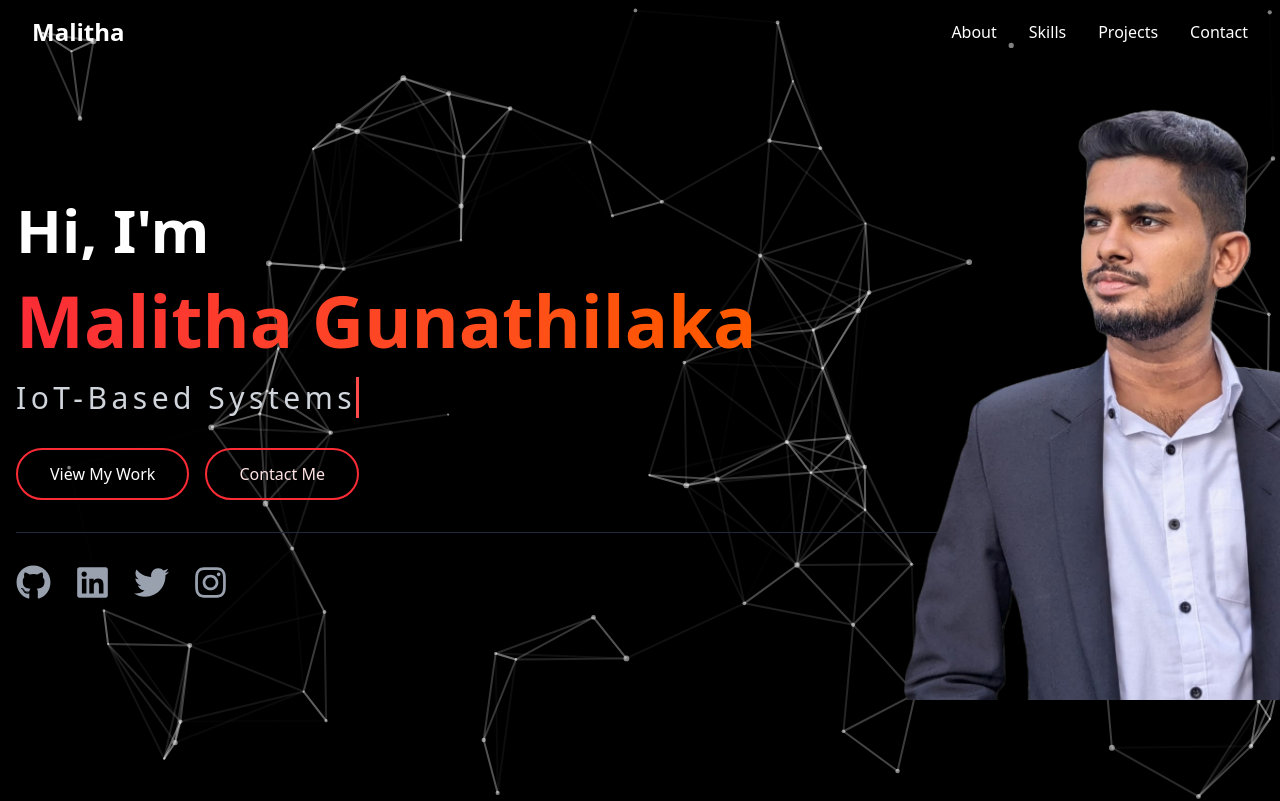
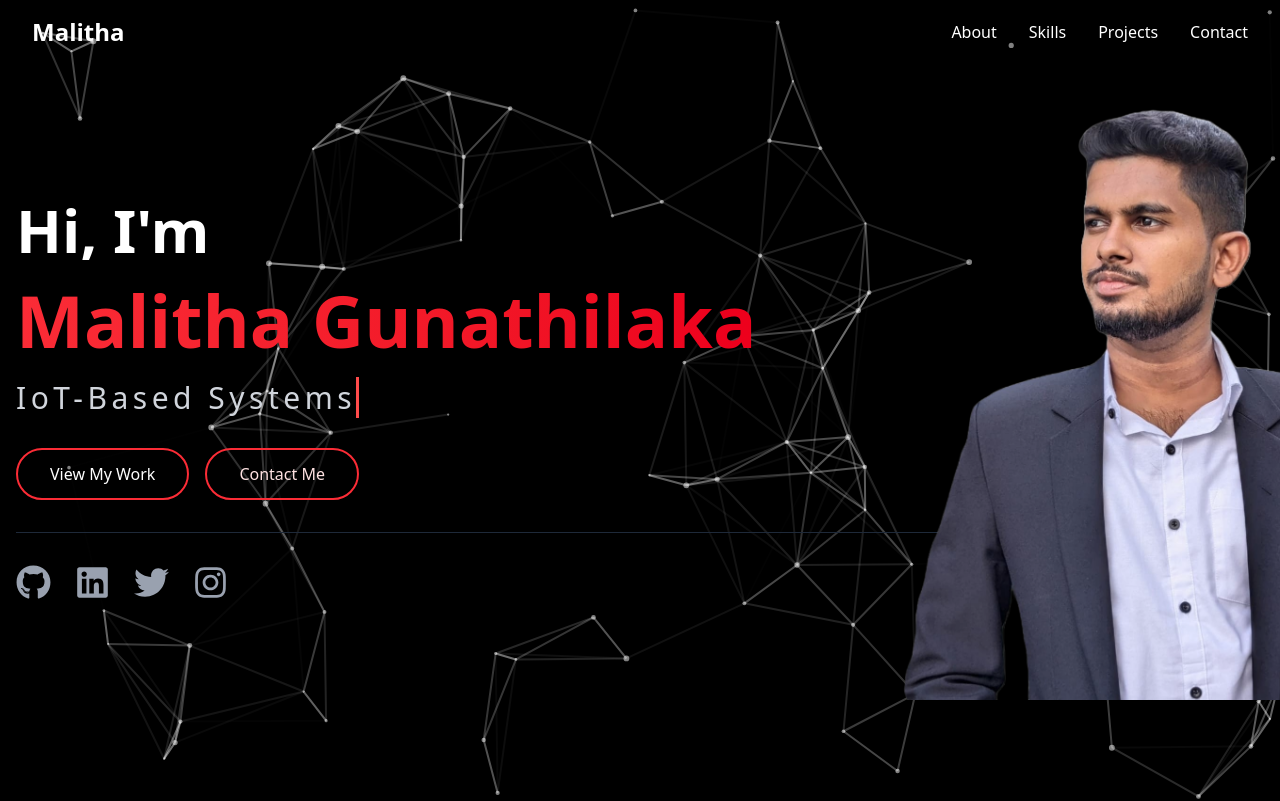
Before and after one commit to Malitha-Gunathilaka/my-portfolio, a React (Vite) app: page / in a window 1280 px wide. Shown: the top 801 px of the page. Built offline with nearby package versions, Linux system fonts and the light colour scheme.

Commit message:
Update Hero component gradient color for improved text visibility

```diff
--- a/src/components/Hero.jsx
+++ b/src/components/Hero.jsx
@@ -105,7 +105,7 @@
               <h1 className="text-4xl md:text-6xl font-bold bg-clip-text text-transparent bg-white">
                 Hi, I'm
               </h1>
-              <h1 className="text-4xl md:text-7xl font-bold bg-clip-text text-transparent bg-gradient-to-r from-red-500 to-orange-500">
+              <h1 className="text-4xl md:text-7xl font-bold bg-clip-text text-transparent bg-gradient-to-r from-red-500 to-red-600">
                 Malitha Gunathilaka
               </h1>
 
```
